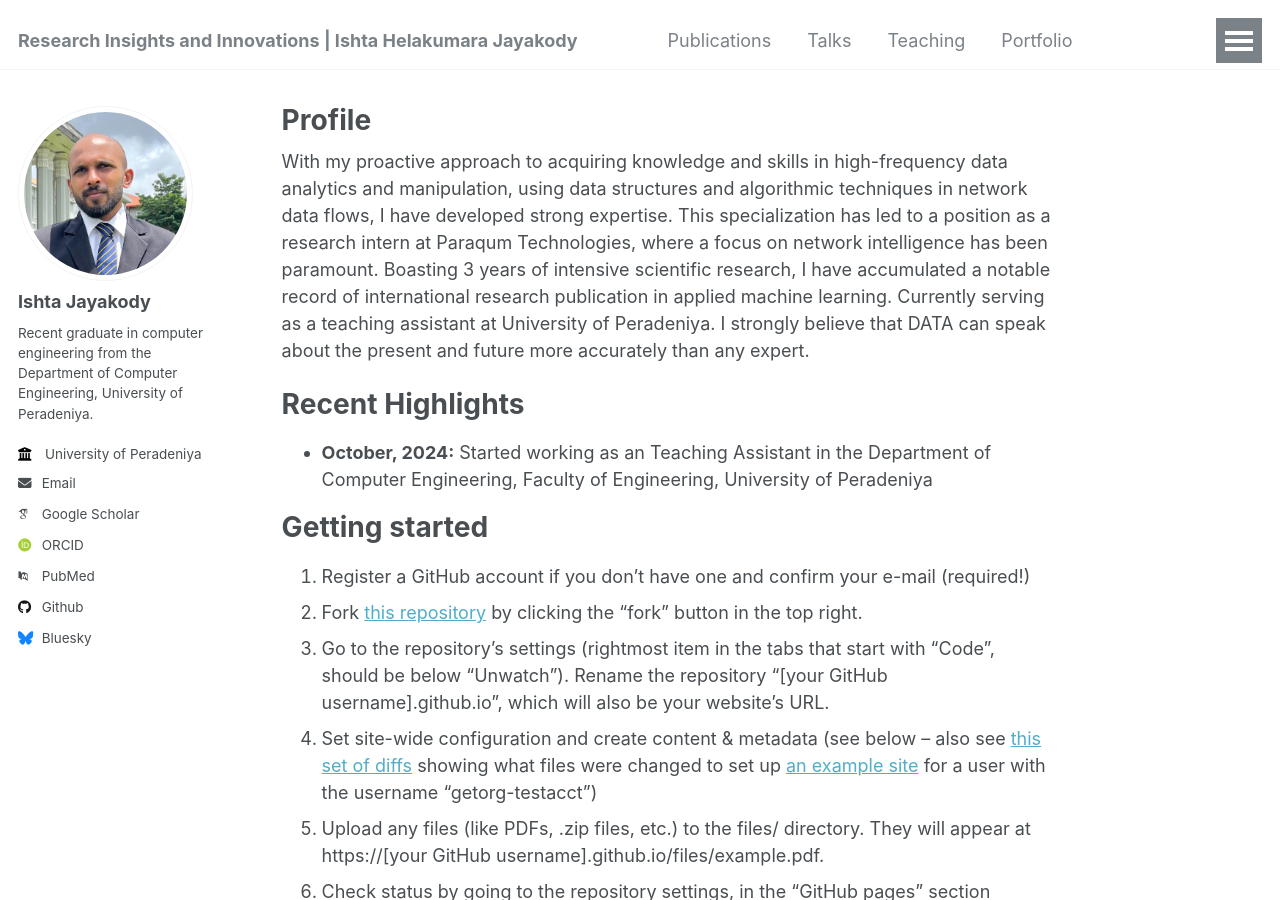
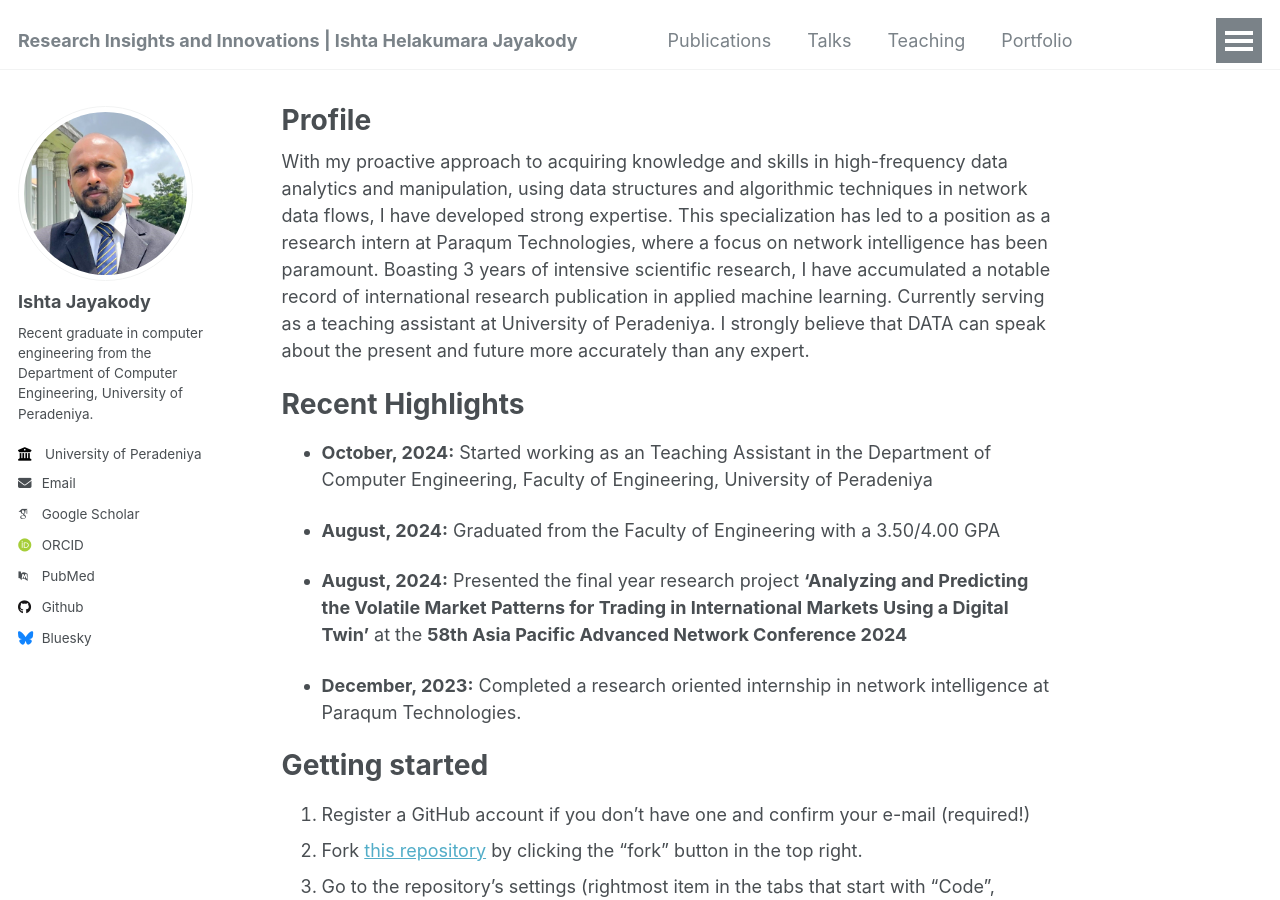
Before and after one commit to IshtaJayakody/IshtaJayakody.github.io, a Jekyll site: the page built from _pages/about.md, in a window 1280 px wide and 900 px high. Built offline with Jekyll 4.4.1, drawn with Linux system fonts in a browser that asks for light colours; some web fonts are replaced.

Commit message:
Update about.md

```diff
--- a/_pages/about.md
+++ b/_pages/about.md
@@ -12,6 +12,12 @@ With my proactive approach to acquiring knowledge and skills in high-frequency d
 Recent Highlights
 ======
 * __October, 2024:__ Started working as an Teaching Assistant in the Department of Computer Engineering, Faculty of Engineering, University of Peradeniya
+
+* __August, 2024:__ Graduated from the Faculty of Engineering with a 3.50/4.00 GPA
+
+* __August, 2024:__ Presented the final year research project __'Analyzing and Predicting the Volatile Market Patterns for Trading in International Markets Using a Digital Twin'__ at the __58th Asia Pacific Advanced Network Conference 2024__
+
+* __December, 2023:__ Completed a research oriented internship in network intelligence at Paraqum Technologies.
 
 Getting started
 ======
```
